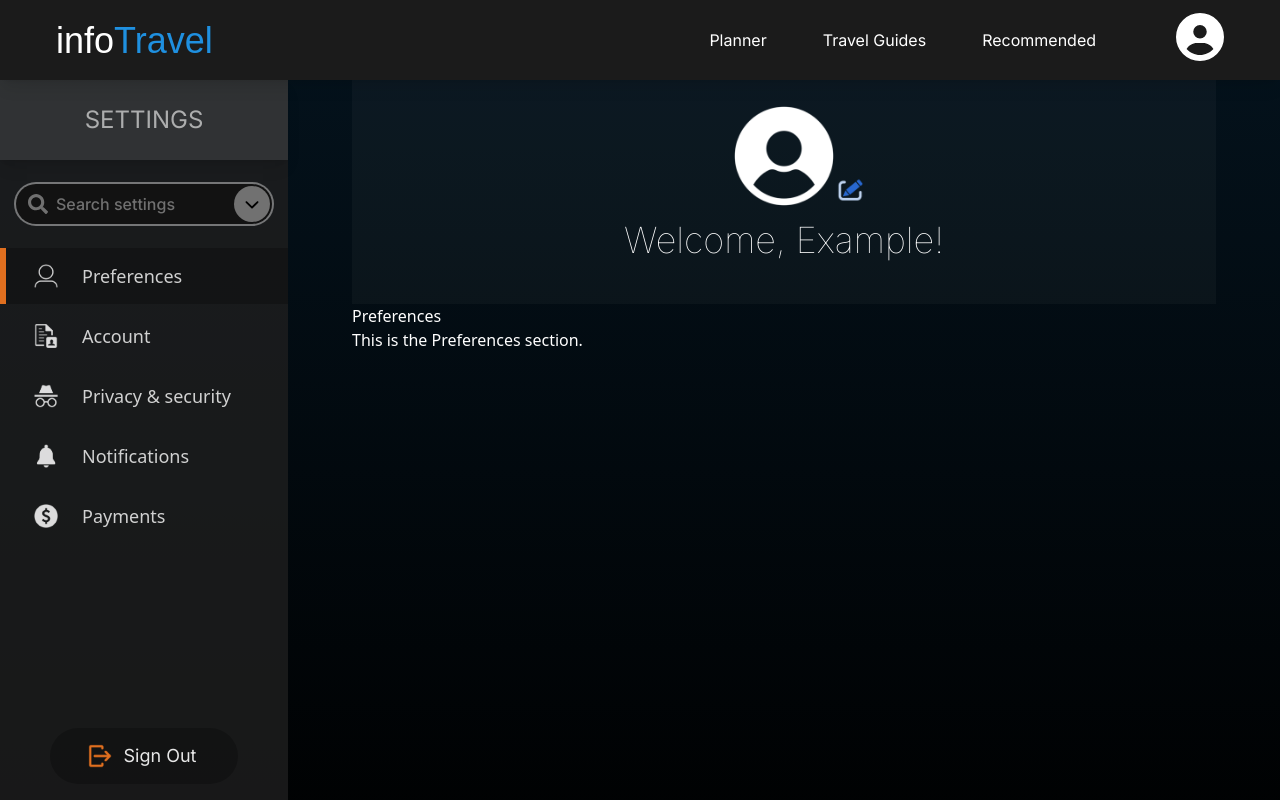
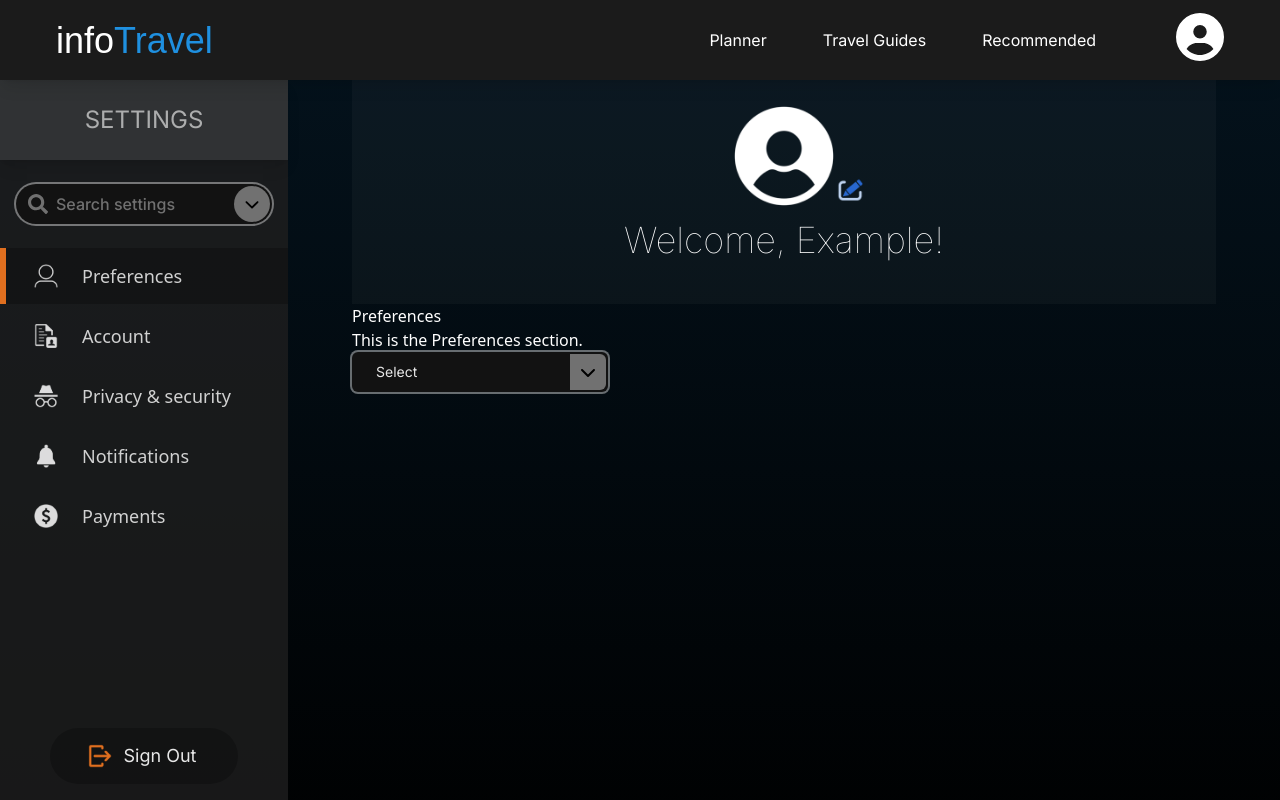
Before and after one commit to infoTravelProject/infoTravel, a Next.js app in the folder front/: page /settings/preferences in a window 1280 px wide. Shown: the top 800 px of the page. Built offline with nearby package versions, Linux system fonts and the light colour scheme; a web font is replaced by a local one.

Commit message:
custom selector component added

```diff
--- a/front/components/Button.js
+++ b/front/components/Button.js
@@ -1,10 +1,34 @@
 import Image from 'next/image'
 import { FaSearch } from "react-icons/fa";
 import { IoIosArrowForward } from "react-icons/io";
+import { FaChevronDown } from "react-icons/fa6";
+import {useState, useEffect, useRef} from "react";
 
-const Button = ({type, text, color, icon, inputType, inputPlaceholder}) => {
+const Button = ({type, text, color, icon, inputType, inputPlaceholder, selectData, selectDefault, selectType}) => {
 
     let hex;
+    const [dropdownToggle, setDropdownToggle] = useState(false);
+    const [selectedOption, setSelectedOption] = useState(()=>{
+        if(selectDefault === undefined) return null;
+        else return selectDefault;
+    });
+    const dropdownRef = useRef(null);
+
+    //<this is used to hide the dropdown when clicked off>
+    useEffect(() => {
+        function handler(e){
+            if(dropdownRef.current) {
+                if(!dropdownRef.current.contains(e.target)) {
+                    setDropdownToggle(false);
+                }
+            }
+        }
+        document.addEventListener("click", handler);
+        return () => {
+            document.removeEventListener("click", handler);
+        }
+    })
+    //</>
 
     switch (color) {
         case "blue":
@@ -37,7 +61,7 @@ const Button = ({type, text, color, icon, inputType, inputPlaceholder}) => {
     switch(type) {
         case "contrast":
             return (
-                <div className="rounded-full p-0.5" style={{backgroundColor: hex}}>
+                <div className="w-fit rounded-full p-0.5" style={{backgroundColor: hex}}>
                     <div className="flex flex-row items-center pr-9 py-1.5 rounded-full text-sm font-normal font-inter hover:bg-black transition">
                         <div className="h-5 w-8 ml-0.5 mr-1 flex flex-row justify-end">
                             {icon && (
@@ -49,7 +73,34 @@ const Button = ({type, text, color, icon, inputType, inputPlaceholder}) => {
                 </div>
             );
         case "select":
-            return (<div>TODO</div>);
+            if(selectData === undefined || selectData.length === 0) {
+                return(<div>NO DATA</div>);
+            }
+            return (
+                <div ref={dropdownRef} className="flex flex-col min-w-fit h-fit font-inter font-normal text-sm text-white/[0.9]">
+                    <button className={`flex justify-between items-center bg-it-background rounded-md border-none ring-2
+                    ${!dropdownToggle ? 'ring-white/[0.4]' : color === "blue" ? 'ring-it-blue' : color === "amber" ? 'ring-it-amber' : color === "red" ? 'ring-it-red-light' : 'ring-white'}`}
+                            onClick={()=>{setDropdownToggle(!dropdownToggle)}}>
+                        <span className={"pl-6 pr-16"}>{selectedOption ? selectedOption.label : "Select"}</span>
+                        <div className="w-10 h-10 flex items-center justify-center p-0.5">
+                            <FaChevronDown className={`w-full h-full p-2.5 rounded-r-md text-black
+                            ${selectType === "simple" && dropdownToggle ? 'scale-y-[-1] text-white/[0.9]' : selectType === "simple" && !dropdownToggle ? 'text-white/[0.9]' : dropdownToggle ? 'scale-y-[-1] bg-white/[0.8]' : 'bg-white/[0.4]'}`}/>
+                        </div>
+                    </button>
+                    <div className={`${dropdownToggle ? 'visible' : 'hidden'} flex flex-col bg-it-background/[0.6] mt-2 rounded-md border-none ring-2 ring-white/[0.6]`}>
+                        {selectData.map((item) => (
+                            <button className={`flex items-center mr-1 hover:bg-black/[0.2] ${selectedOption === item ? 'bg-black/[0.2] hover:text-white/[0.6]' : ''}`}
+                                type={"submit"} key={item.id} value={item.value} onClick={()=>{
+                                setSelectedOption(item);
+                                setDropdownToggle(false);
+                            }}>
+                                <div className={`w-1 h-10 ml-0.5 ${selectedOption === item ? color === "blue" ? 'bg-it-blue' : color === "amber" ? 'bg-it-amber' : color === "red" ? 'bg-it-red-light' : 'bg-white/[0.8]' : ''}`}></div>
+                                <div className="py-3 w-fit pl-4">{item.label}</div>
+                            </button>
+                        ))}
+                    </div>
+                </div>
+            );
         case "input":
             switch (inputType){
                 case "search":
@@ -112,7 +163,7 @@ const Button = ({type, text, color, icon, inputType, inputPlaceholder}) => {
             break;
         case "logout":
             return (
-                <div className="flex flex-row items-center bg-black/[0.25] rounded-full cursor-pointer transition hover:bg-black/[0.35] hover:border-amber-600 border-transparent border-2">
+                <div className="w-fit flex flex-row items-center bg-black/[0.25] rounded-full cursor-pointer transition hover:bg-black/[0.35] hover:border-amber-600 border-transparent border-2">
                     <div className="w-8 h-8 flex flex-col justify-center ml-8">
                         <Image src={"/logout.png"} width={500} height={500} alt={"?"} className="scale-75"/>
                     </div>
@@ -122,7 +173,7 @@ const Button = ({type, text, color, icon, inputType, inputPlaceholder}) => {
         default:
         case "normal":
             return (
-                <div className="rounded-full" style={{backgroundColor: hex}}>
+                <div className="w-fit rounded-full" style={{backgroundColor: hex}}>
                     <div
                         className={`flex flex-row items-center pr-10 py-2 rounded-full ${color === "grey" ? 'text-white/[0.7]' : 'text-white'} text-sm font-normal font-inter hover:bg-[#1E1E1E]/[0.15]`}>
                         <div className="h-5 w-9 mr-1 flex flex-row justify-end">
--- a/front/components/settings/Preferences.js
+++ b/front/components/settings/Preferences.js
@@ -1,15 +1,44 @@
 import {useGlobalContext} from "@/components/context/GlobalContext";
 import SettingsHeader from "@/components/settings/SettingsHeader";
+import Button from "@/components/Button";
 
 const Preferences = () => {
     const {setSettingsPage} = useGlobalContext();
     setSettingsPage("Preferences");
+
+    //<temp>
+    const tempData = [
+        {
+            id: 1,
+            label: "I hate my eyes",
+            value: "ultra-light",
+        },
+        {
+            id: 2,
+            label: "Light",
+            value: "light",
+        },
+        {
+            id: 3,
+            label: "Dark",
+            value: "dark",
+        },
+        {
+            id: 4,
+            label: "Python developer",
+            value: "ultra-dark",
+        }
+    ];
+    //</temp>
 
     return (
         <div>
             <SettingsHeader/>
             <h1>Preferences</h1>
             <p>This is the Preferences section.</p>
+            <div className={"w-64"}>
+                <Button type={"select"} color={"amber"} selectData={tempData}/>
+            </div>
         </div>
     );
 };
--- a/front/tailwind.config.mjs
+++ b/front/tailwind.config.mjs
@@ -22,7 +22,8 @@ export default {
         "freedom-of-movement": "#007bff",
         "admission-refused": "#6c757d",
         "other-requirements": "#6610f2",
-        "unknown": "#343a40"
+        "unknown": "#343a40",
+        "it-background": "#121212"
       },
       fontFamily: {
         inter: ['Inter', 'sans-serif'],
```
Also changed, not shown: front/components/CountrySelector.js (+1 -8 lines).
